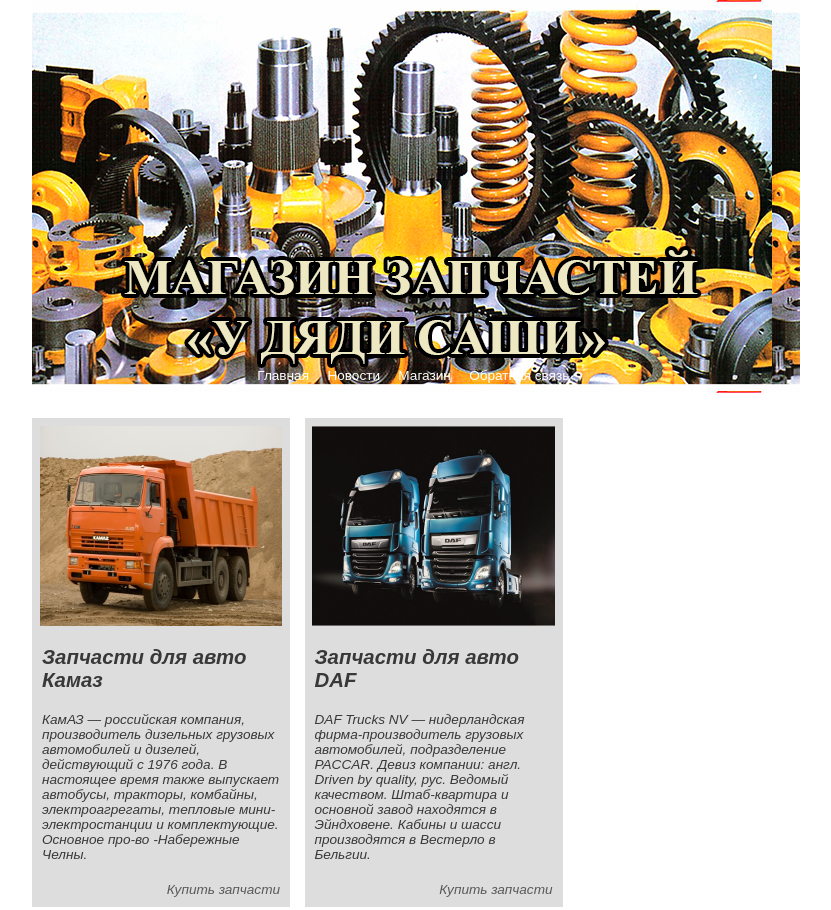
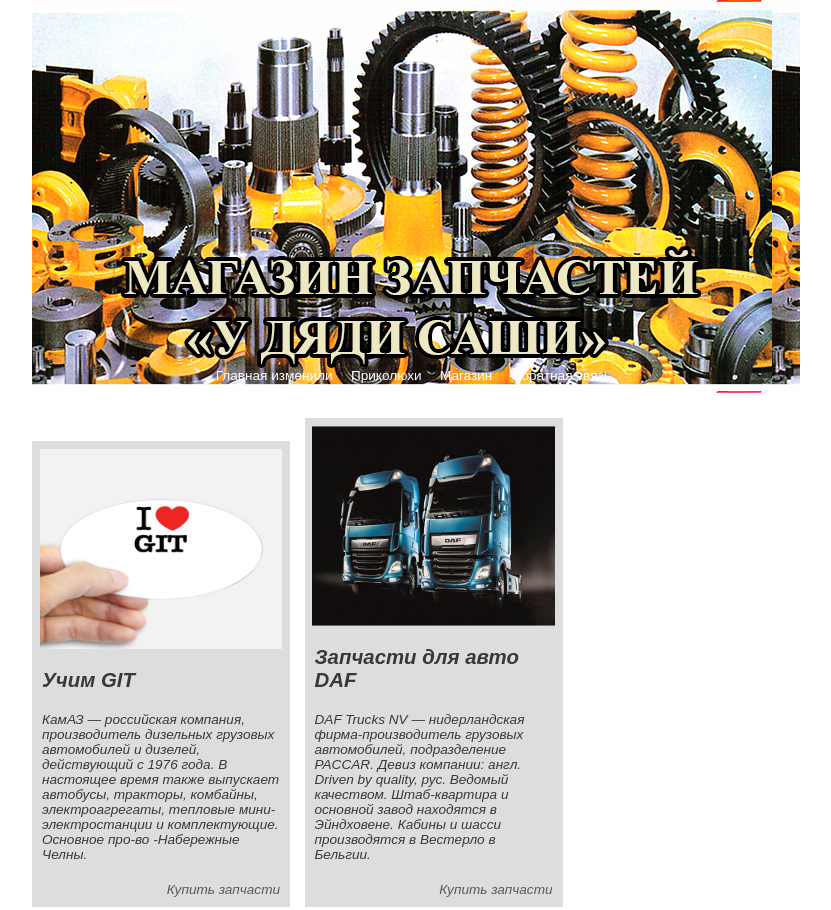
Before and after one commit to kovtunalex10/origin, a plain HTML site: page index.html in a window 1280 px wide. Shown: the top 910 px of the page, without its empty margins (224-1055 px from the left). Drawn offline with Linux system fonts and the light colour scheme.

Commit message:
site commit

```diff
--- a/index.html
+++ b/index.html
@@ -8,16 +8,16 @@
 <body>
 <header>
 <ul>
-	<li><a href="/">Главная</a></li>
-	<li><a href="/news.php">Новости</a></li>
+	<li><a href="/">Главная изменили</a></li>
+	<li><a href="/news.php">Приколюхи</a></li>
 	<li><a href="/zapchasti.php">Магазин</a></li>
 	<li><a href="/contact.php">Обратная связь</a></li>
 </ul>
 </header>
 <content>
 	<div class="articles">
-		<img src="images/3.jpg">
-		<h2>Запчасти для авто Камаз</h2>
+		<img src="images/99.jpg">
+		<h2>Учим GIT</h2>
 		<p>КамАЗ  — российская компания, производитель дизельных грузовых автомобилей и дизелей, действующий с 1976 года. В настоящее время также выпускает автобусы, тракторы, комбайны, электроагрегаты, тепловые мини-электростанции и комплектующие. Основное про-во -Набережные Челны. </p>
 		<a href="/zapchasti.php">Купить запчасти</a>
 	</div>
```
Also changed, not shown: images/99.jpg (added).
